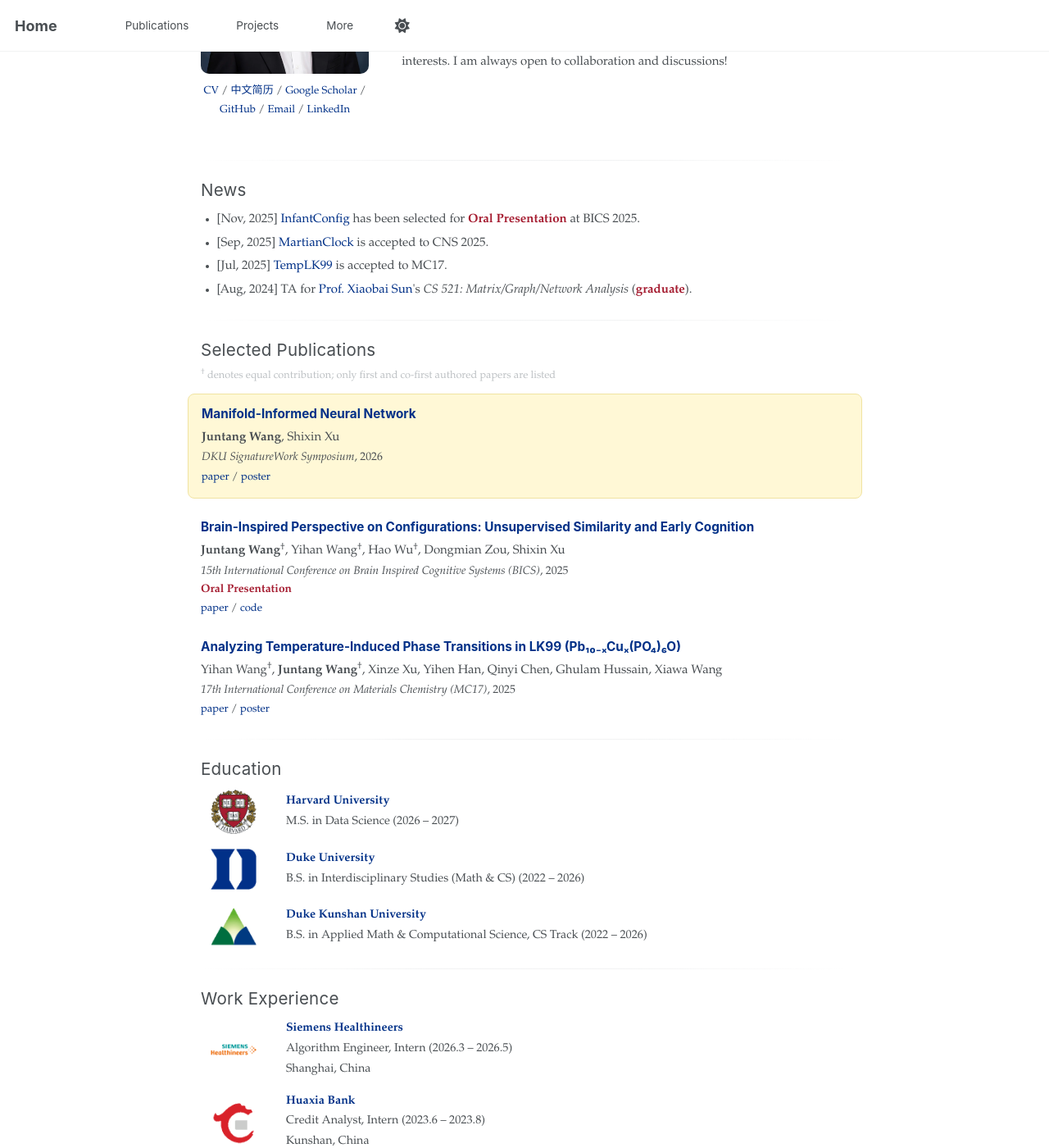
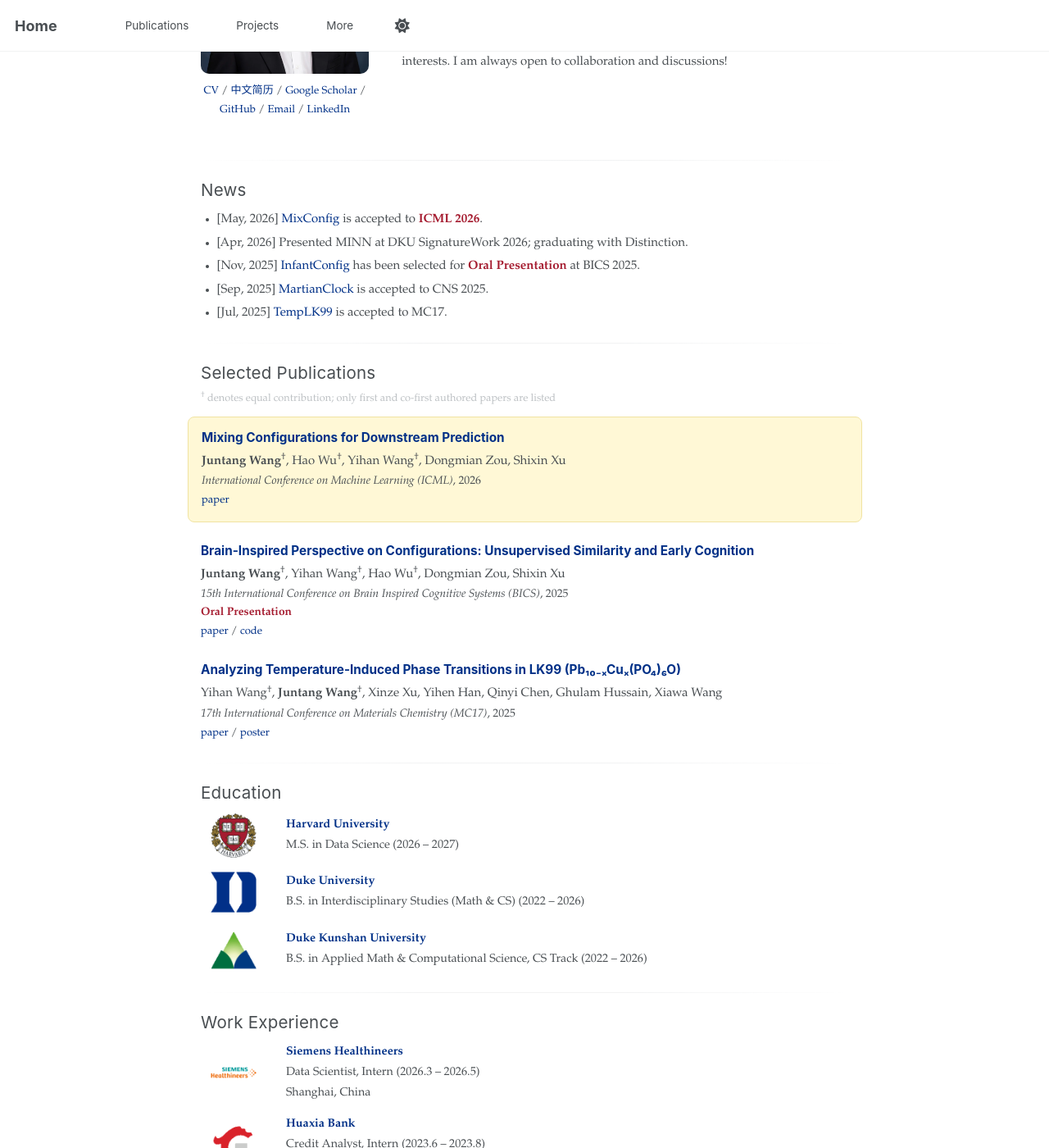
Before and after one commit to juntang1129/juntang1129.github.io, a Jekyll site: the page built from _pages/about.html, in a window 1280 px wide and 1400 px high, scrolled down 334 px. Shown: the whole window at 82% size. Built offline with Jekyll 4.4.1, drawn with Linux system fonts in a browser that asks for light colours.

Commit message:
Update homepage for May 2026: ICML, resumes, post-SW cleanup (#30)
* Update homepage for May 2026: ICML acceptance, refreshed resumes, post-SW cleanup

* Refine: drop Duke from Distinction, hide MINN, highlight ICML, trim news

```diff
--- a/_pages/about.html
+++ b/_pages/about.html
@@ -9,16 +9,6 @@ redirect_from:
 ---
 
 {% include base_path %}
-
-{% assign banner_until = "2026-04-25" | date: "%Y-%m-%d" %}
-{% assign today = site.time | date: "%Y-%m-%d" %}
-{% if today <= banner_until %}
-<aside class="hp-banner" role="note">
-  <span class="hp-banner-tag">Apr 17 · Now</span>
-  <span class="hp-banner-msg">Welcome from the SignatureWork poster session</span>
-  <a class="hp-banner-cta" href="#minn">Jump to MINN <span aria-hidden="true">↓</span></a>
-</aside>
-{% endif %}
 
 <h1 class="hp-name">Juntang Wang</h1>
 
@@ -56,10 +46,11 @@ redirect_from:
 <div class="hp-section">
   <h2 class="hp-section-heading">News</h2>
   <ul class="hp-news">
+    <li>[May, 2026] <a href="{{ base_path }}/publications/#mixconfig">MixConfig</a> is accepted to <strong class="hp-pub-award">ICML 2026</strong>.</li>
+    <li>[Apr, 2026] Presented MINN at DKU SignatureWork 2026; graduating with Distinction.</li>
     <li>[Nov, 2025] <a href="{{ base_path }}/publications/#infantconfig">InfantConfig</a> has been selected for <strong class="hp-pub-award">Oral Presentation</strong> at BICS 2025.</li>
     <li>[Sep, 2025] <a href="{{ base_path }}/publications/#martianclock">MartianClock</a> is accepted to CNS 2025.</li>
     <li>[Jul, 2025] <a href="{{ base_path }}/publications/#lk99">TempLK99</a> is accepted to MC17.</li>
-    <li>[Aug, 2024] TA for <a href="https://scholars.duke.edu/person/xiaobai.sun">Prof. Xiaobai Sun</a>'s <em>CS 521: Matrix/Graph/Network Analysis</em> (<strong class="hp-pub-award">graduate</strong>).</li>
   </ul>
 </div>
 
@@ -134,7 +125,7 @@ redirect_from:
     </div>
     <div class="hp-work-info">
       <strong><a href="https://www.siemens-healthineers.com/">Siemens Healthineers</a></strong><br>
-      Algorithm Engineer, Intern (2026.3 – 2026.5)<br>
+      Data Scientist, Intern (2026.3 – 2026.5)<br>
       Shanghai, China
     </div>
   </div>
--- a/_pages/more.html
+++ b/_pages/more.html
@@ -18,6 +18,7 @@ author_profile: false
 
 <h2 class="hp-section-heading">Honors & Awards</h2>
 <ul class="hp-list">
+  <li>Graduation with Distinction (2026)</li>
   <li>Dean's List with Distinction (Fall 2024, Spring 2024)</li>
   <li>Dean's List (Fall 2023)</li>
   <li>Stanford RNA 3D Folding (Kaggle) — Bronze Medal, Top 8% of 1,500+ teams</li>
```
Also changed, not shown: _publications/2026-04-17-SW2026-MINN.md (+2 -2 lines), _publications/2026-05-01-MixConfig-ICML2026.md (added, +13 -0 lines), 2 other files.
